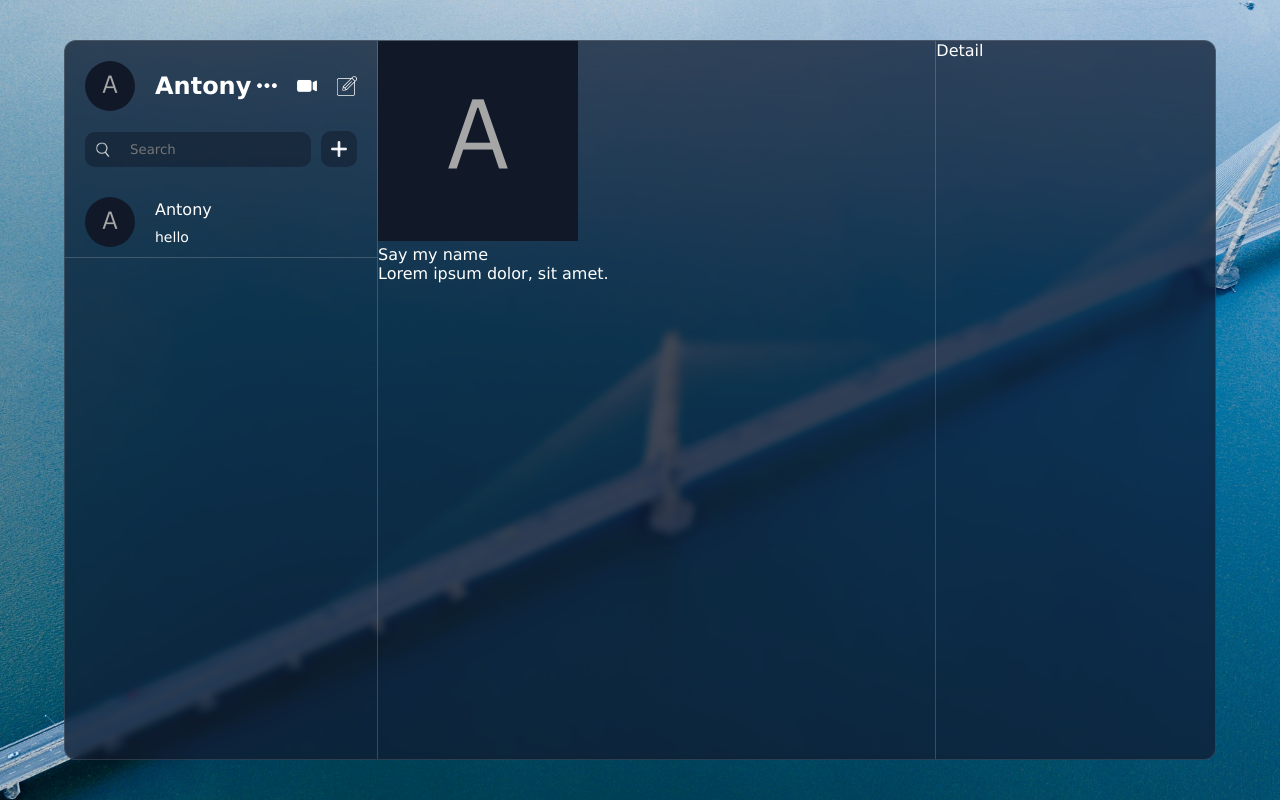
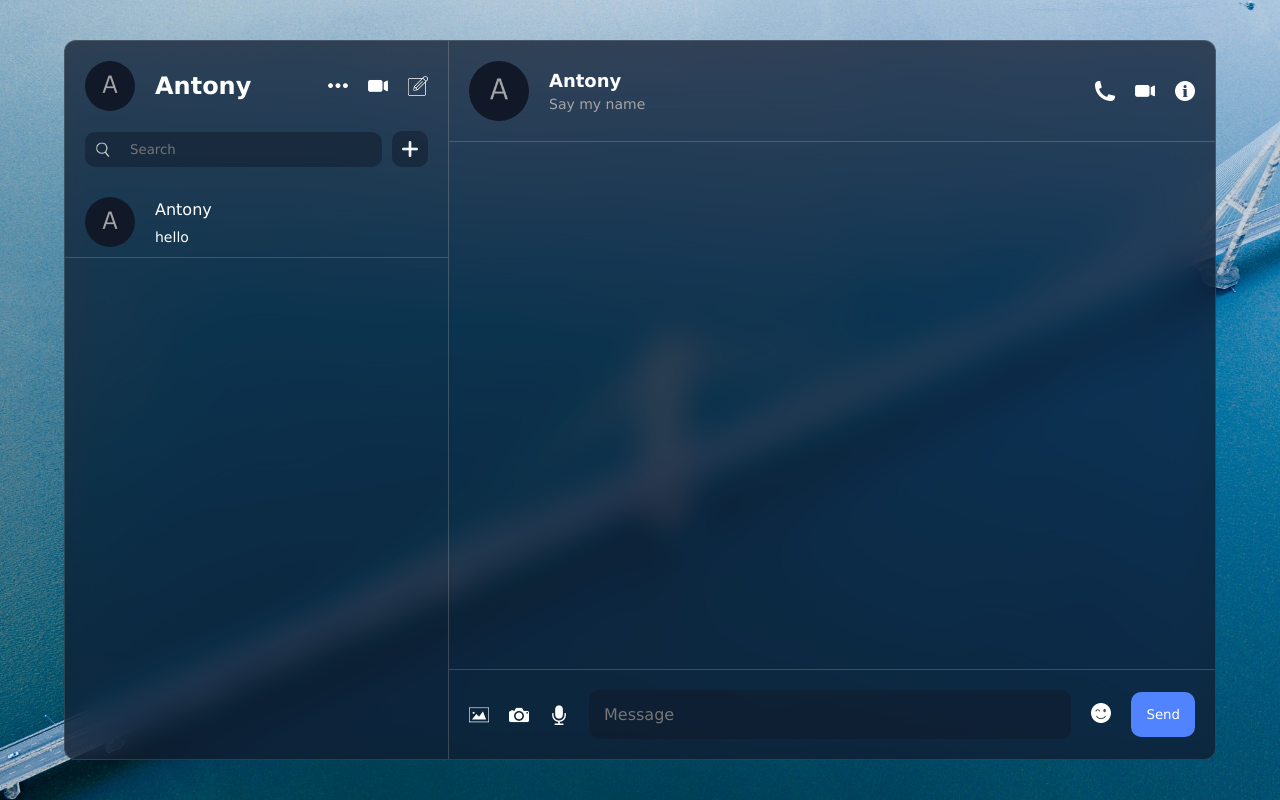
Before and after one commit to Antonymaged/NEXTGEN-CHAT, a React (Vite) app: page / in a window 1280 px wide. Built offline with nearby package versions, Linux system fonts and the light colour scheme.

Commit message:
in this commit the chat rectangle front end is done

```diff
--- a/package.json
+++ b/package.json
@@ -10,6 +10,7 @@
     "preview": "vite preview"
   },
   "dependencies": {
+    "emoji-picker-react": "^4.12.0",
     "react": "^18.2.0",
     "react-dom": "^18.2.0"
   },
--- a/src/App.jsx
+++ b/src/App.jsx
@@ -1,13 +1,13 @@
 import List from './components/list/List';
 import Chat from './components/chat/Chat';
-import Detail from './components/detail/Detail';
+// import Detail from './components/detail/Detail';
 
 const App = () => {
   return (
     <div className='container'>
       <List/>
       <Chat/>
-      <Detail/>
+      {/* <Detail/> */}
     </div>
   )
 }
--- a/src/components/chat/Chat.jsx
+++ b/src/components/chat/Chat.jsx
@@ -1,20 +1,49 @@
 import './chat.css';
+import EmojiPicker from 'emoji-picker-react';
+import { useState } from 'react';
+import Detail from '../detail/Detail'
 
 const Chat = () => {
+    const [open, setOpen] = useState(false);
+    const [text, setText] = useState("");
+    const [openinfo, setInfo] = useState(false);
+
+    const handle = (e) => {
+        setText((prev) => prev + e.emoji)
+    }
+
     return (
         <div className='chat'>
             <div className="top">
                 <div className="user">
                     <img src="./avatar.png" alt="" />
                     <div className="texts">
-                        <span>Say my name</span>
-                        <p>Lorem ipsum dolor, sit amet.</p>
+                        <span>Antony</span>
+                        <p>Say my name</p>
                     </div>
                 </div>
-                <div className="icons"></div>
+                <div className="icons">
+                    <img src="./phone.png" alt="" />
+                    <img src="./video.png" alt="" />
+                    <img src="./info.png" alt="" />
+                </div>
             </div>
             <div className="center"></div>
-            <div className="bottom"></div>
+            <div className="bottom">
+                <div className="icons">
+                    <img src="./img.png" alt="" />
+                    <img src="./camera.png" alt="" />
+                    <img src="./mic.png" alt="" />
+                </div>
+                <input type="text" value={text} placeholder='Message' onChange={e=>setText(e.target.value)}/>
+                <div className="emoji">
+                    <img src="./emoji.png" alt="" onClick={() => setOpen(prev => !prev)}/>
+                    <div className="picker">
+                        <EmojiPicker open={open} onEmojiClick={handle}/>
+                    </div>
+                </div>
+                <button className='send'>Send</button>
+            </div>
         </div>
     )
 }
--- a/src/components/chat/chat.css
+++ b/src/components/chat/chat.css
@@ -1,5 +1,123 @@
 .chat{
     flex: 2;
     border-left: 1px solid #dddddd35;
-    border-right: 1px solid #dddddd35;
+
+    height: 100%;
+    display: flex;
+    flex-direction: column;
+
+    .top{
+        padding: 20px;
+        display: flex;
+        align-items: center;
+        justify-content: space-between;
+        border-bottom: 1px solid #dddddd35;
+
+        .user{
+            display: flex;
+            align-items: center;
+            gap: 20px;
+
+            img{
+                width: 60px;
+                height: 60px;
+                border-radius: 50%;
+                object-fit: cover;
+            }
+
+            .texts{
+                display: flex;
+                flex-direction: column;
+                gap: 5px;
+
+                span{
+                    font-size: 18px;
+                    font-weight: bold;
+                }
+
+                p{
+                    font-size: 14px;
+                    font-weight: 300;
+                    color: #a5a5a5;
+                }
+            }
+        }
+
+        .icons{
+            display: flex;
+            gap: 20px;
+
+            img{
+                width: 20px;
+                height: 20px;
+                cursor: pointer;
+            }
+        }
+    }
+
+    .center{
+        padding: 20px;
+        flex: 1;
+
+    }
+
+    .bottom{
+        padding: 20px;
+        display: flex;
+        align-items: center;
+        justify-content: space-between;
+        border-top: 1px solid #dddddd35;
+        gap: 20px;
+        margin-top: auto;
+
+        .icons{
+            display: flex;
+            gap: 20px;
+
+        }
+
+        img{
+            width: 20px;
+            height: 20px;
+            cursor: pointer;
+        }
+
+        input{
+            flex: 1;
+            background-color: rgba(17, 25, 40, 0.5);
+            border: none;
+            outline: none;
+            color: white;
+            padding: 15px;
+            border-radius: 10px;
+            font-size: 16px;
+        }
+
+        .send{
+            background-color: #5183fe;
+            color: white;
+            padding: 15px 15px;
+            border: none;
+            outline: none;
+            border-radius: 10px;
+            transition: 0.5s;
+            cursor: pointer;
+        }
+
+        .emoji{
+            position: relative;
+
+            .picker{
+                position: absolute;
+                bottom: 50px;
+                left: 0;
+            }
+        }
+
+        .send:hover{
+            background-color: #7a9ffc;
+            transition: 0.5s;
+
+        }
+    }
 }
--- a/src/components/detail/details.css
+++ b/src/components/detail/details.css
@@ -1,3 +1,4 @@
 .detail{
     flex: 1;
+    border-left: 1px solid #dddddd35;
 }
--- a/src/index.css
+++ b/src/index.css
@@ -24,7 +24,7 @@ body{
   width: 90vw;
   height: 90vh;
   background-color:rgba(17, 25, 40, 0.75);
-  backdrop-filter: blur(4px) saturate(180%);
+  backdrop-filter: blur(19px) saturate(180%);
   border-radius: 12px;
   border: 1px solid rgba(255, 255, 255, 0.125);
   display: flex;
```
Also changed, not shown: 1 other file (tests, documents, lock files or other folders).
